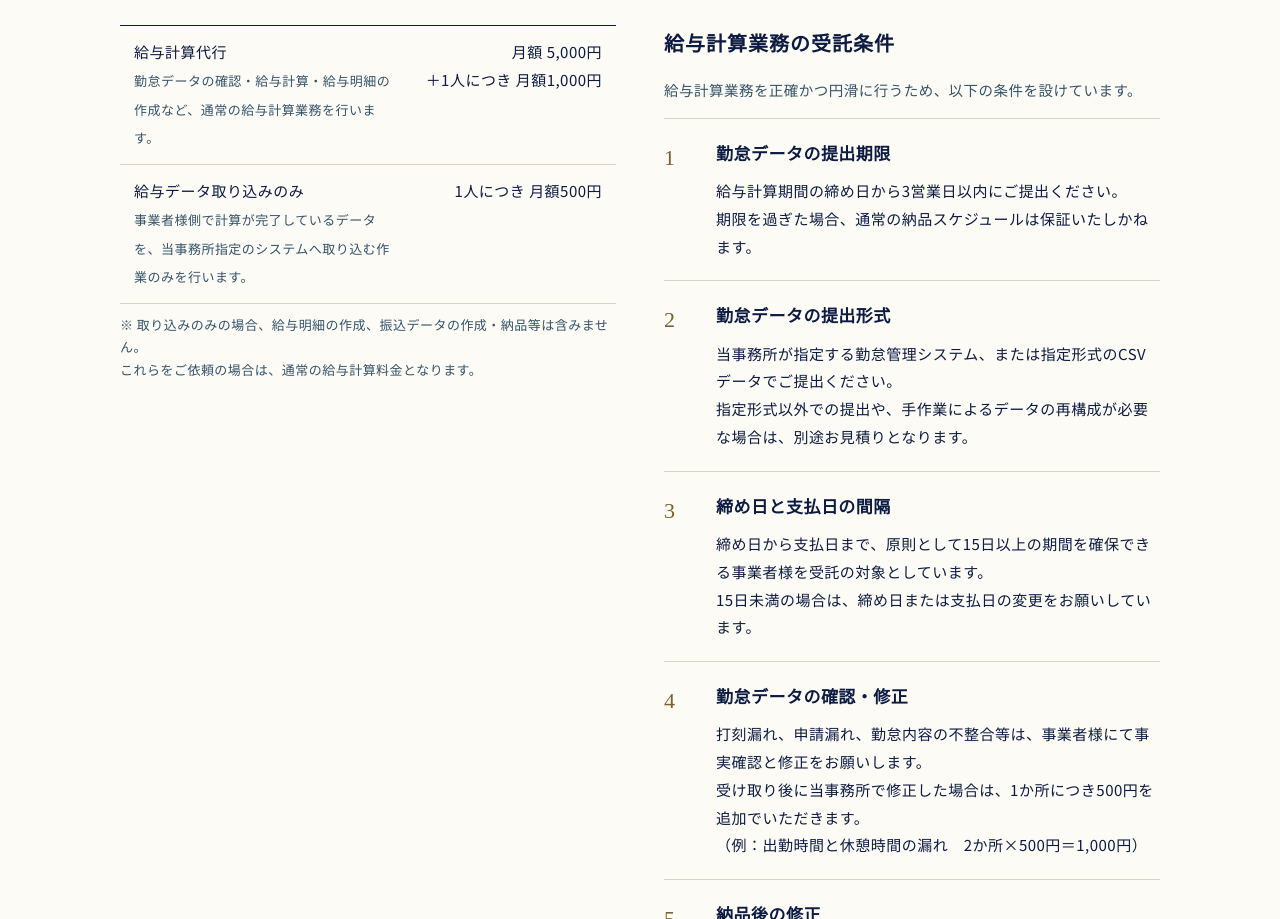
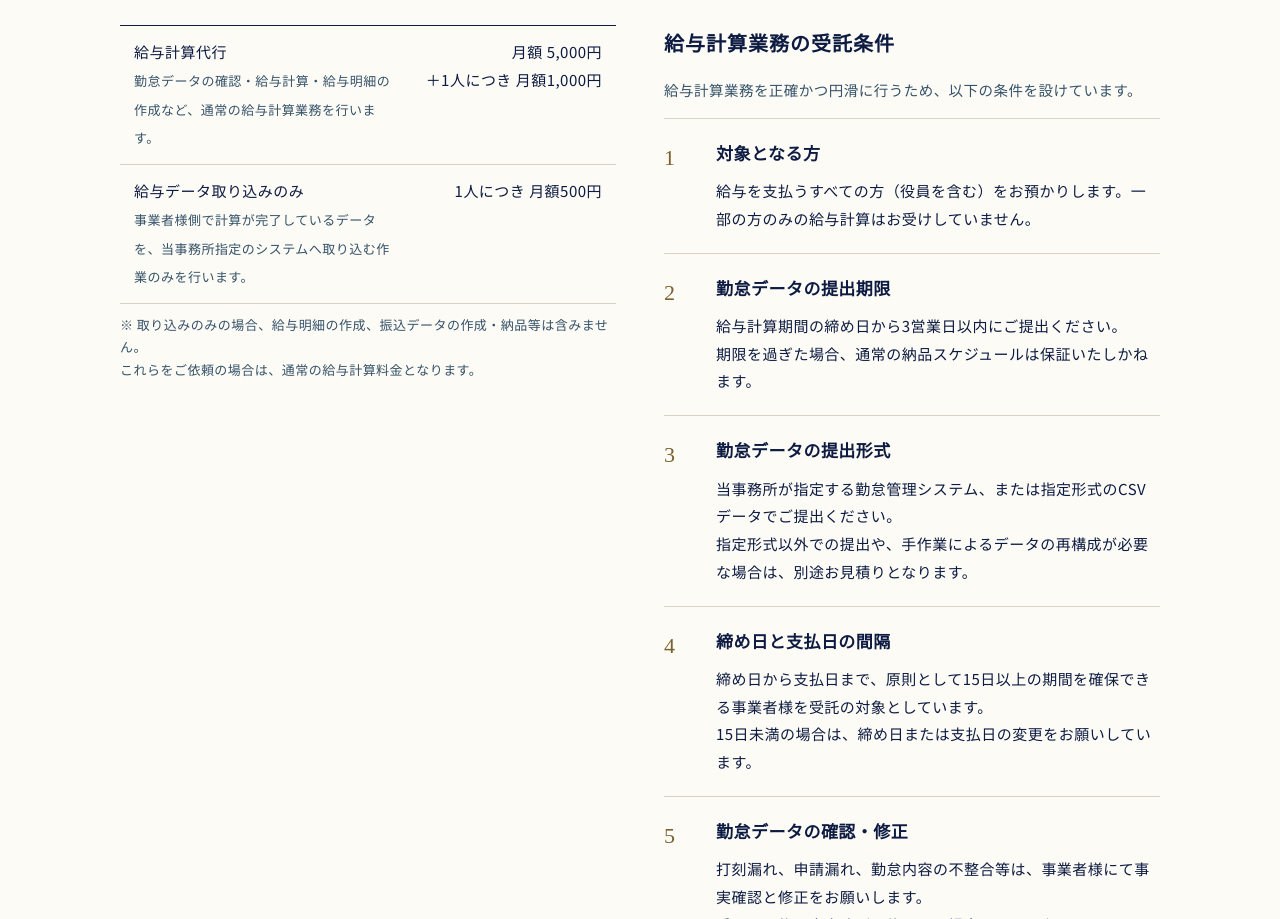
Before and after one commit to exhoumu/exhoumu.github.io, a plain HTML site: page price.html in a window 1280 px wide. Shown: the part 2612-3531 px from the top of the page. Drawn offline with Linux system fonts and the light colour scheme.

Commit message:
給与計算の受託条件に「給与を支払うすべての方（役員を含む）」を追加
Co-Authored-By: Claude Opus 5.5 <noreply@anthropic.com>
Claude-Session: https://claude.ai/code/session_014weCxJY7tZ5NugDZfqVeVQ

```diff
--- a/price.html
+++ b/price.html
@@ -133,6 +133,7 @@
           <h3 class="h3">給与計算業務の受託条件</h3>
           <p class="nt" style="margin-bottom: 16px; font-size: 14.5px">給与計算業務を正確かつ円滑に行うため、以下の条件を設けています。</p>
           <ol class="cond">
+            <li><h4>対象となる方</h4><p>給与を支払うすべての方（役員を含む）をお預かりします。一部の方のみの給与計算はお受けしていません。</p></li>
             <li><h4>勤怠データの提出期限</h4><p>給与計算期間の締め日から3営業日以内にご提出ください。<br>期限を過ぎた場合、通常の納品スケジュールは保証いたしかねます。</p></li>
             <li><h4>勤怠データの提出形式</h4><p>当事務所が指定する勤怠管理システム、または指定形式のCSVデータでご提出ください。<br>指定形式以外での提出や、手作業によるデータの再構成が必要な場合は、別途お見積りとなります。</p></li>
             <li><h4>締め日と支払日の間隔</h4><p>締め日から支払日まで、原則として15日以上の期間を確保できる事業者様を受託の対象としています。<br>15日未満の場合は、締め日または支払日の変更をお願いしています。</p></li>
```
